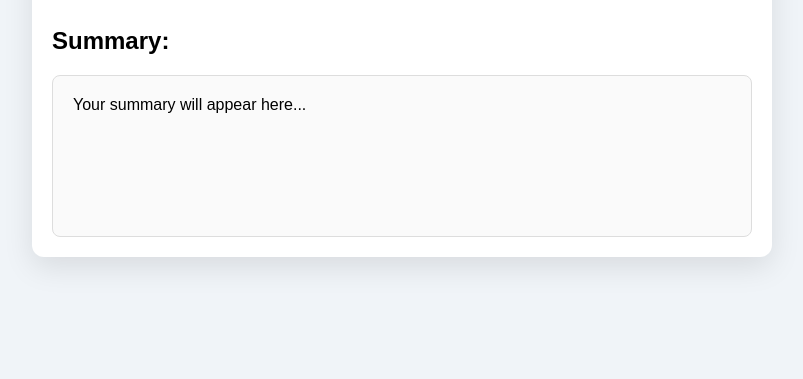
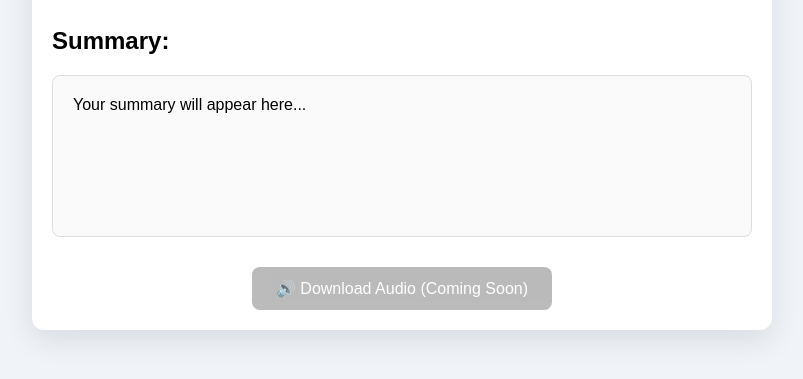
Before and after one commit to ArjunAghil/video_summarizer, a plain HTML site: page index.html in a window 1280 px wide. Shown: the part 207-586 px from the top of the page, without its empty margins (238-1041 px from the left). Drawn offline with Linux system fonts and the light colour scheme.

Commit message:
Updated web

```diff
--- a/index.html
+++ b/index.html
@@ -19,6 +19,11 @@
       <h2>Summary:</h2>
       <div id="resultBox">Your summary will appear here...</div>
     </div>
+
+    <div class="feature-soon">
+      <button class="soon-btn" onclick="comingSoon()">🔊 Download Audio (Coming Soon)</button>
+
+    </div>
   </div>
 
   <script src="script.js"></script>
--- a/script.js
+++ b/script.js
@@ -15,3 +15,7 @@ function summarizeVideo() {
     resultBox.textContent = "✅ Video Summary:\n\nThis is a placeholder summary for the video.\n(Replace this with your backend response)";
   }, 2000);
 }
+
+function comingSoon() {
+  alert("This feature is coming soon! Stay tuned.");
+}
--- a/style.css
+++ b/style.css
@@ -59,3 +59,18 @@ h1 {
   min-height: 120px;
   white-space: pre-wrap;
 }
+.feature-soon {
+  text-align: center;
+  margin-top: 30px;
+}
+
+.soon-btn {
+  background-color: #9e9e9e;
+  color: white;
+  padding: 12px 24px;
+  font-size: 16px;
+  border: none;
+  border-radius: 8px;
+  cursor: not-allowed;
+  opacity: 0.7;
+}
```
